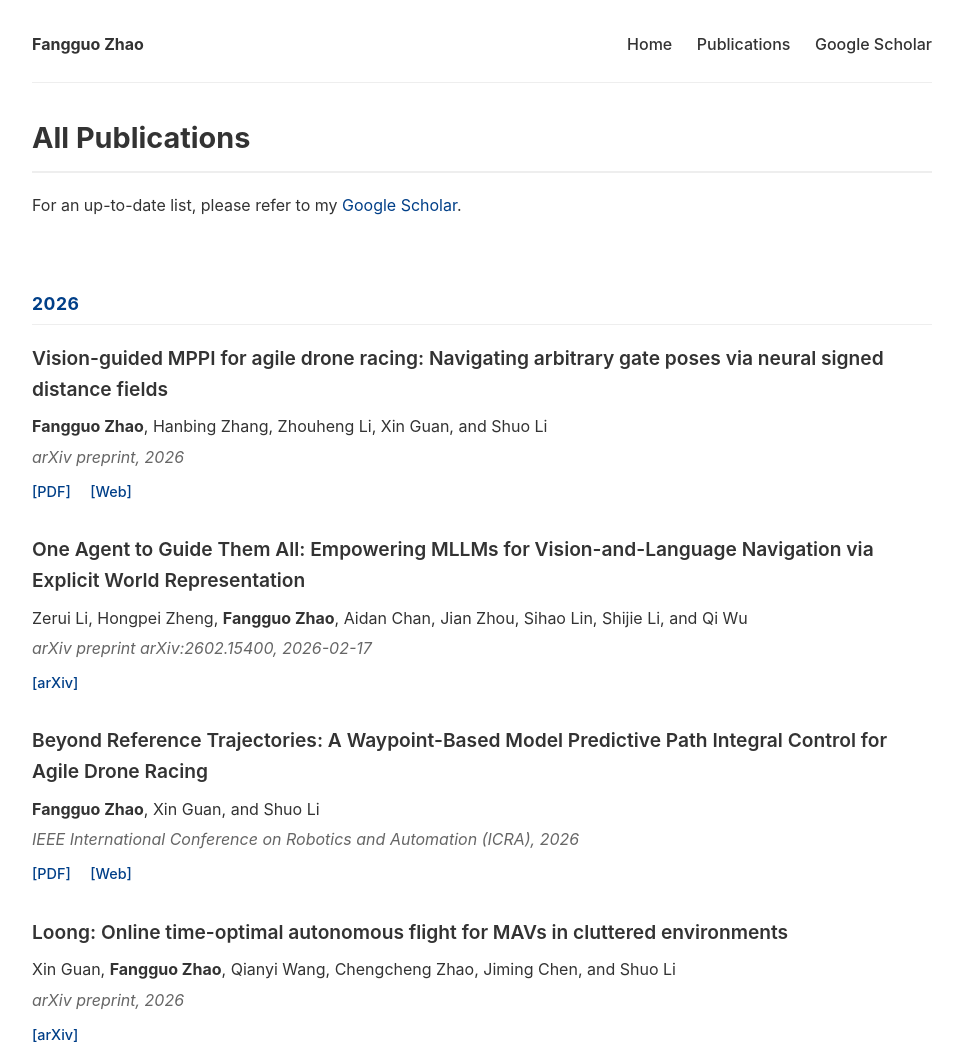
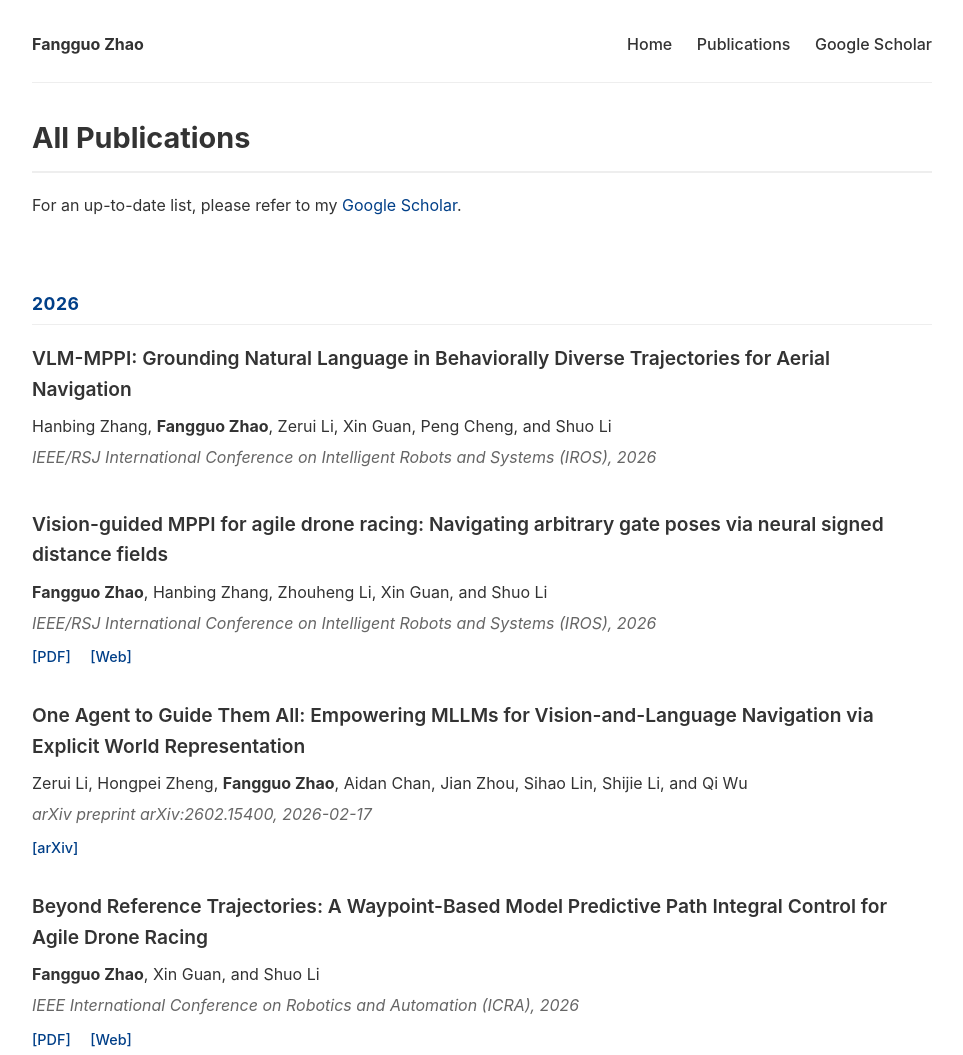
Before and after one commit to zhaofangguo/homepage, a plain HTML site: page publications.html in a window 1280 px wide. Shown: the top 1055 px of the page, without its empty margins (158-1121 px from the left). Drawn offline with Linux system fonts and the light colour scheme.

Commit message:
add iros2026

```diff
--- a/publications.html
+++ b/publications.html
@@ -36,9 +36,17 @@
 
             <div class="pub-card">
                 <div class="pub-info">
+                    <h3 class="pub-title">VLM-MPPI: Grounding Natural Language in Behaviorally Diverse Trajectories for Aerial Navigation</h3>
+                    <div class="pub-authors">Hanbing Zhang, <span class="me">Fangguo Zhao</span>, Zerui Li, Xin Guan, Peng Cheng, and Shuo Li</div>
+                    <div class="pub-venue">IEEE/RSJ International Conference on Intelligent Robots and Systems (IROS), 2026</div>
+                </div>
+            </div>
+
+            <div class="pub-card">
+                <div class="pub-info">
                     <h3 class="pub-title">Vision-guided MPPI for agile drone racing: Navigating arbitrary gate poses via neural signed distance fields</h3>
                     <div class="pub-authors"><span class="me">Fangguo Zhao</span>, Hanbing Zhang, Zhouheng Li, Xin Guan, and Shuo Li</div>
-                    <div class="pub-venue">arXiv preprint, 2026</div>
+                    <div class="pub-venue">IEEE/RSJ International Conference on Intelligent Robots and Systems (IROS), 2026</div>
                     <div class="pub-links">
                         <a href="https://arxiv.org/pdf/2603.07199" target="_blank">[PDF]</a>
                         <a href="https://zhaofangguo.github.io/vision_guided_mppi/" target="_blank">[Web]</a>
```
Also changed, not shown: index.html (+1 -1 lines).
